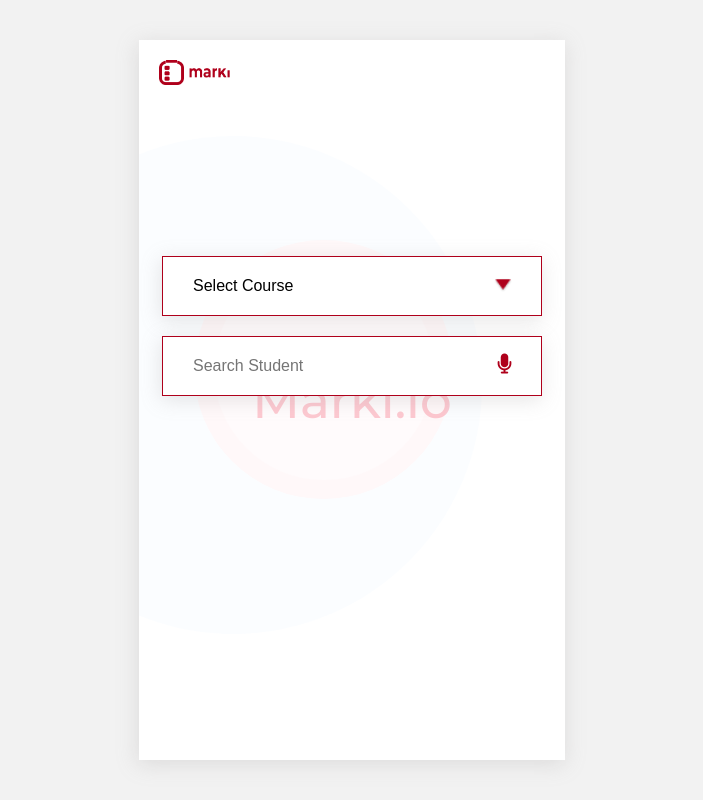
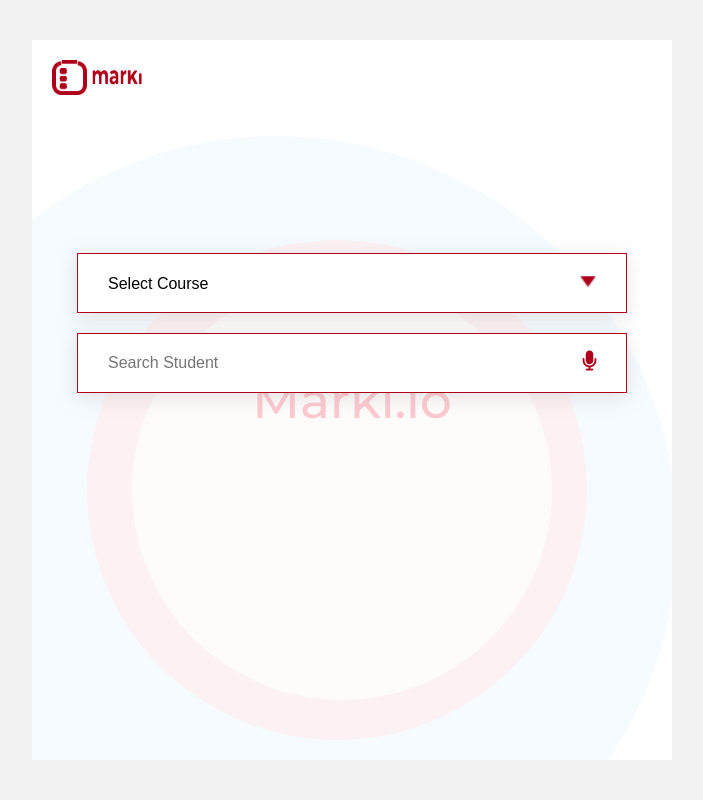
Before and after one commit to gdsc-kwasu/marki-client, a React (Vite) app: page / in a window 1280 px wide. Shown: the whole page, without its empty margins (288-991 px from the left). Built offline with nearby package versions, Linux system fonts and the light colour scheme.

Commit message:
Fixed all responsiveness issues in Screen I, II, III

```diff
--- a/src/Dashboard.jsx
+++ b/src/Dashboard.jsx
@@ -8,7 +8,7 @@ const Dashboard = () => {
     const [studentName, setStudentName] = useState("");
     return (
         <Container>
-            <Input value={studentName} setStudentName={setStudentName} />
+            <Input value={studentName} setValue={setStudentName} />
             <UserProfile />
             <AttendanceTable />
         </Container>
--- a/src/components/Container.jsx
+++ b/src/components/Container.jsx
@@ -6,13 +6,13 @@ const Container = ({ children }) => {
     return (
         <React.Fragment>
             <div className="container bg-dark vh-100">
-                <div className="position--absolute">Marki.io</div>
                 <div className="row">
-                    <div className="col-4 col-sm-12 col-md-6 view--height__max bg-white shadow shadow-sm-none">
+                    <div className="position--absolute">Marki.io</div>
+                    <div className="col-12 col-md-8 col-lg-6 view--height__max bg-white shadow shadow-sm-none">
                         <div className="outer-circle"></div>
                         <div className="inner-circle"></div>
                         <div className="innermost-circle"></div>
-                        <div className="logo--container p">
+                        <div className="logo--container p ">
                             <img src={Logo} className="logo" alt="logo" />
                             <img src={Marki} className="marki ml" alt="marki" />
                         </div>
--- a/src/styles/button.scss
+++ b/src/styles/button.scss
@@ -3,7 +3,7 @@
     height: 50px;
     border-radius: 10px;
     font-weight: 500;
-    font-size: 16px;
+    font-size: 1em;
     color: $dark;
     background-color: transparent;
     border: 2px solid transparent;
@@ -16,9 +16,9 @@
 }
 
 .btn-sm {
-    width: 185px;
-    height: 36px;
-    font-size: 16px;
+    width: 250px;
+    height: 40px;
+    font-size: 1em;
     border-width: 1px;
 }
 
--- a/src/styles/container.scss
+++ b/src/styles/container.scss
@@ -13,13 +13,12 @@
     justify-content: center;
     align-items: center;
     width: 100%;
-    height: 100%;
 }
 
-.col-4 {
-    max-width: 33.3333%;
+.col-12 {
+    max-width: 100%;
     width: 100%;
-    flex: 0 0 33.3333%;
+    flex: 0 0 100%;
     position: absolute;
     overflow: hidden;
 }
@@ -29,60 +28,59 @@
 }
 
 .view--height__max {
-    height: 85vh;
+    height: 100vh;
 }
 
 .logo--container {
     display: flex;
     align-items: center;
+    margin-bottom: 5px;
 }
 .logo {
-    width: 25px;
-    height: 25px;
+    width: 35px;
+    height: 35px;
 }
 
 .marki {
-    width: 41px;
-    height: 10px;
+    width: 50px;
+    height: 15px;
 }
-
-
 
 .outer-circle {
     position: absolute;
-    width: 498px;
-    height: 498px;
+    width: 800px;
+    height: 800px;
     left: -155px;
     top: 96px;
     border-radius: 50%;
-    background: lighten($color: rgba(171, 220, 250, 0.2), $amount: 13);
+    background: lighten($color: rgba(171, 220, 250, 0.2), $amount: 8);
 }
 
 .inner-circle {
     position: absolute;
-    width: 259px;
-    height: 259px;
+    width: 500px;
+    height: 500px;
     left: 55px;
     top: 200px;
     border-radius: 50%;
-    background: lighten($color: #FFF3F5, $amount: 1);
+    background: lighten($color: #f8dde2, $amount: 5);
 }
 
 .innermost-circle {
     position: absolute;
-    width: 220px;
-    height: 220px;
-    left: 75px;
-    top: 220px;
+    width: 420px;
+    height: 420px;
+    left: 100px;
+    top: 240px;
     border-radius: 50%;
-    background: lighten($color: #FFF3F5, $amount: 1.6);
+    background: lighten($color: #f8dde2, $amount: 7);
 }
 
-@media screen and (max-width: 768px) {
-    .col-md-6 {
-        max-width: 50%;
+@media screen and (min-width: 768px) {
+    .col-md-8 {
+        max-width: 66.6667%;
         width: 100%;
-        flex: 0 0 50%;
+        flex: 0 0 66.6667%;
         position: relative;
     }
     .view--height__max {
@@ -90,7 +88,7 @@
     }
 }
 
-@media screen and (max-width: 576px) {
+@media screen and (min-width: 576px) {
     .col-sm-12 {
         max-width: 100%;
         width: 100%;
@@ -103,8 +101,14 @@
     }
 }
 
-@media screen and (max-width: 1440px) and (min-width: 768.02px) {
+@media screen and (min-width: 992px) {
     .view--height__max {
         height: 90vh;
     }
+    .col-lg-6 {
+        max-width: 50%;
+        width: 100%;
+        flex: 0 0 50%;
+        position: relative;
+    }
 }
--- a/src/styles/courseSelection.scss
+++ b/src/styles/courseSelection.scss
@@ -4,12 +4,13 @@
     width: 100%;
     justify-content: center;
     align-items: center;
-    margin-top: 33%;
+    margin-top: 40%;
 }
+
 .icon--brandname {
     position: absolute;
     top: 18px;
-    right: 30px;
+    right: 40px;
     z-index: 0;
 }
 
@@ -19,7 +20,7 @@ select {
     -webkit-appearance: none;
     background: url(../images/arrow.png);
     background-repeat: no-repeat;
-    background-position: 330px;
+    background-position: 300px;
     background-size: 20px;
 }
 
@@ -28,17 +29,33 @@ select {
     position: relative;
 }
 
-@media screen and (max-width: 576px) {
+@media screen and (min-width: 576px) {
     .selection--container {
         margin-top: 50%;
     }
     select {
-        background-position: 250px;
+        background-position: 440px;
     }
 }
 
-@media screen and (max-width: 768px) {
+@media screen and (min-width: 768px) {
+    .selection--container {
+        margin-top: 30%;
+    }
     select {
-        background-position: 250px;
+        background-position: 320px;
     }
 }
+
+@media screen and (min-width: 992px) {
+    .selection--container {
+        margin-top: 20%;
+    }
+    select {
+        background-position: 500px;
+    }
+    .icon--brandname {
+        top: 18px;
+        right: 30px;
+    }
+}
--- a/src/styles/dashboard.scss
+++ b/src/styles/dashboard.scss
@@ -1,6 +1,6 @@
 .user--avatar {
-    width: 70px;
-    height: 70px;
+    width: 100px;
+    height: 100px;
 }
 
 .user--name {
--- a/src/styles/global.scss
+++ b/src/styles/global.scss
@@ -133,8 +133,17 @@ p {
     z-index: 100;
 }
 
-@media screen and (max-width: 576px) {
+@media screen and (min-width: 576px) {
     .shadow-sm-none {
         box-shadow: none;
     }
+    body {
+        font-size: 1em;
+    }
 }
+
+@media screen and (min-width: 768px) {
+    body {
+        font-size: 1em;
+    }
+}
--- a/src/styles/input.scss
+++ b/src/styles/input.scss
@@ -1,11 +1,11 @@
 .form-control {
-    width: 380px;
-    height: 40px;
+    width: 350px;
+    height: 50px;
     border: 1px solid $primary;
     color: $dark;
     padding: 10px 50px 10px 30px;
     box-shadow: -1px 4px 20px rgba(156, 152, 152, 0.25);
-    font-size: 14px;
+    font-size: 1em;
     background-color: $white;
     &:focus {
         border-color: darken($color: $primary, $amount: 3);
@@ -28,14 +28,22 @@
     height: 10px;
 }
 
-@media screen and (max-width: 576px) {
+@media screen and (min-width: 576px) {
     .form-control {
-        width: 320px;
+        width: 500px;
+        font-size: .8em;
     }
 }
 
-@media screen and (max-width: 768px) {
+@media screen and (min-width: 768px) {
     .form-control {
-        width: 300px;
+        width: 380px;
     }
 }
+
+@media screen and (min-width: 992px) {
+    .form-control {
+        width: 550px;
+        font-size: 1em;
+    }
+}
--- a/src/styles/search.scss
+++ b/src/styles/search.scss
@@ -1,6 +1,5 @@
 .position--absolute {
     position: absolute;
-    display: flex;
     z-index: 100;
     font-size: 50px;
     color: rgba(248, 86, 110, 0.3);
@@ -9,7 +8,7 @@
 .icon--brand {
     position: absolute;
     right: 25px;
-    top: 9px;
+    top: 14px;
 }
 
 .justify-item-center {
@@ -18,6 +17,14 @@
     margin-right: auto;
 }
 
-.section {
+@media screen and (min-width: 576px) {
+    .position--absolute {
+        display: none;
+    }
+}
 
+@media screen and (min-width: 768px) {
+    .position--absolute {
+        display: block;
+    }
 }
```
